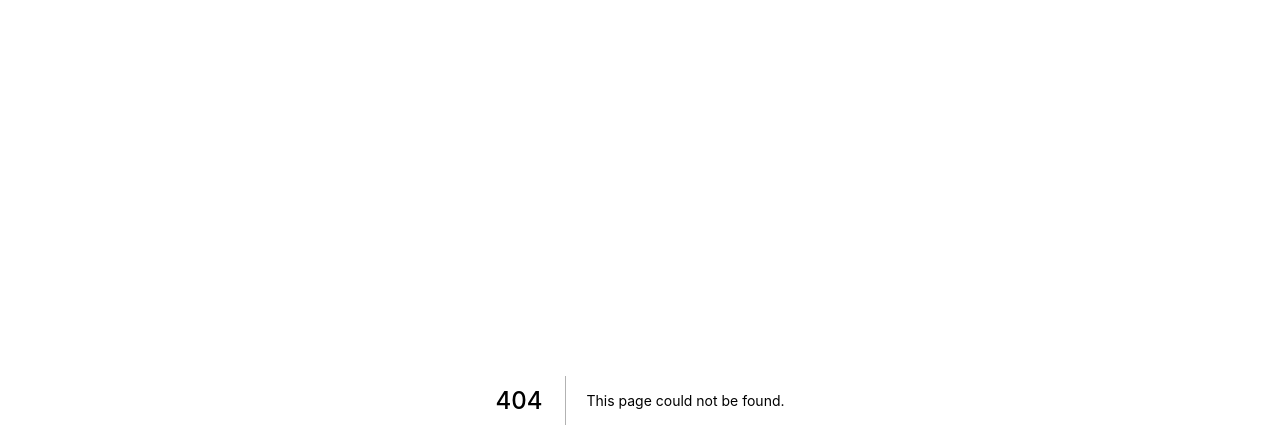
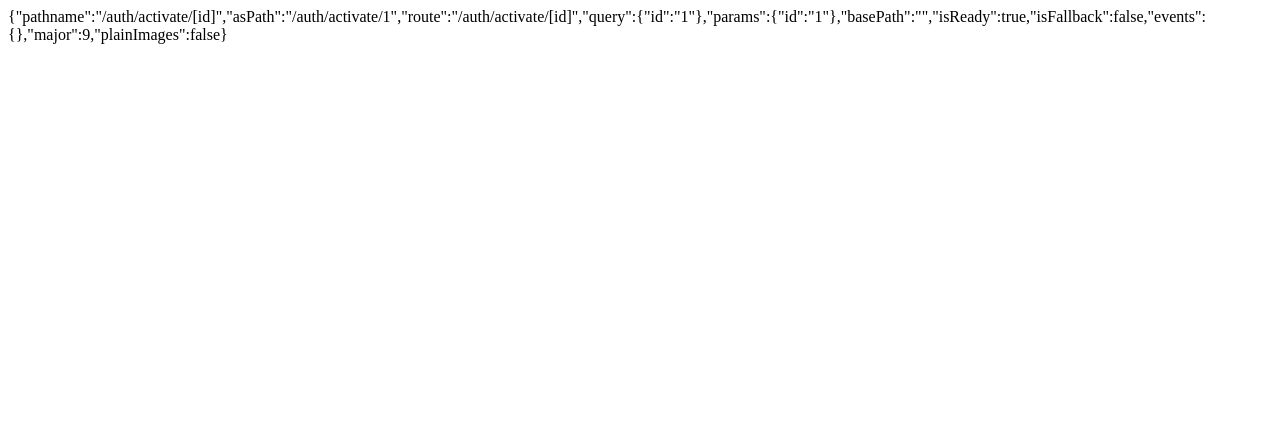
Before and after one commit to john-rock/react-next-aws, a Next.js app in the folder client/: page /auth/activate/1 in a window 1280 px wide. Before the commit this address had no page. Shown: the top 448 px of the page. Built offline with nearby package versions, Linux system fonts and the light colour scheme.

Commit message:
Start building account activation page

```diff
--- /dev/null
+++ b/client/pages/auth/activate/[id].js
@@ -0,0 +1,7 @@
+import {withRouter} from 'next/router'
+
+const ActivateAccount = ({ router }) => {
+    return <div>{JSON.stringify(router)}</div>
+}
+
+export default withRouter(ActivateAccount)
```
